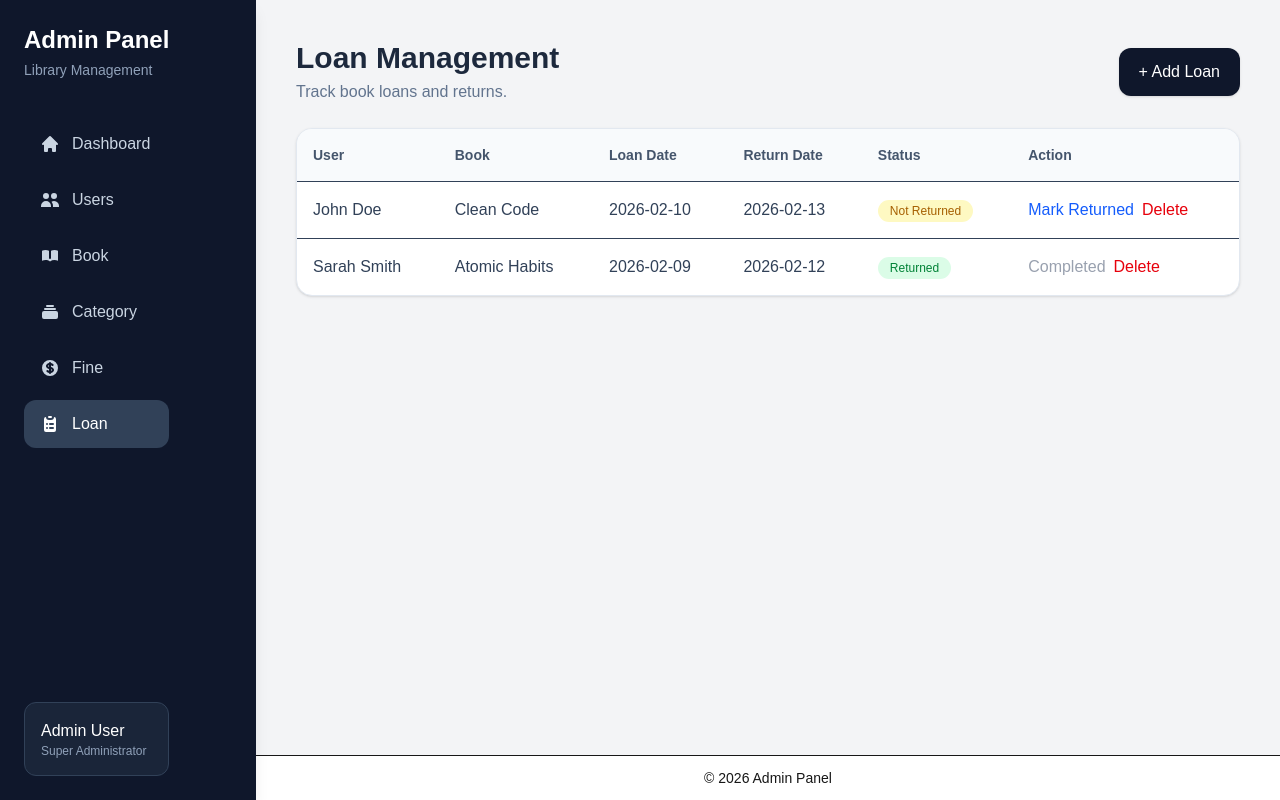
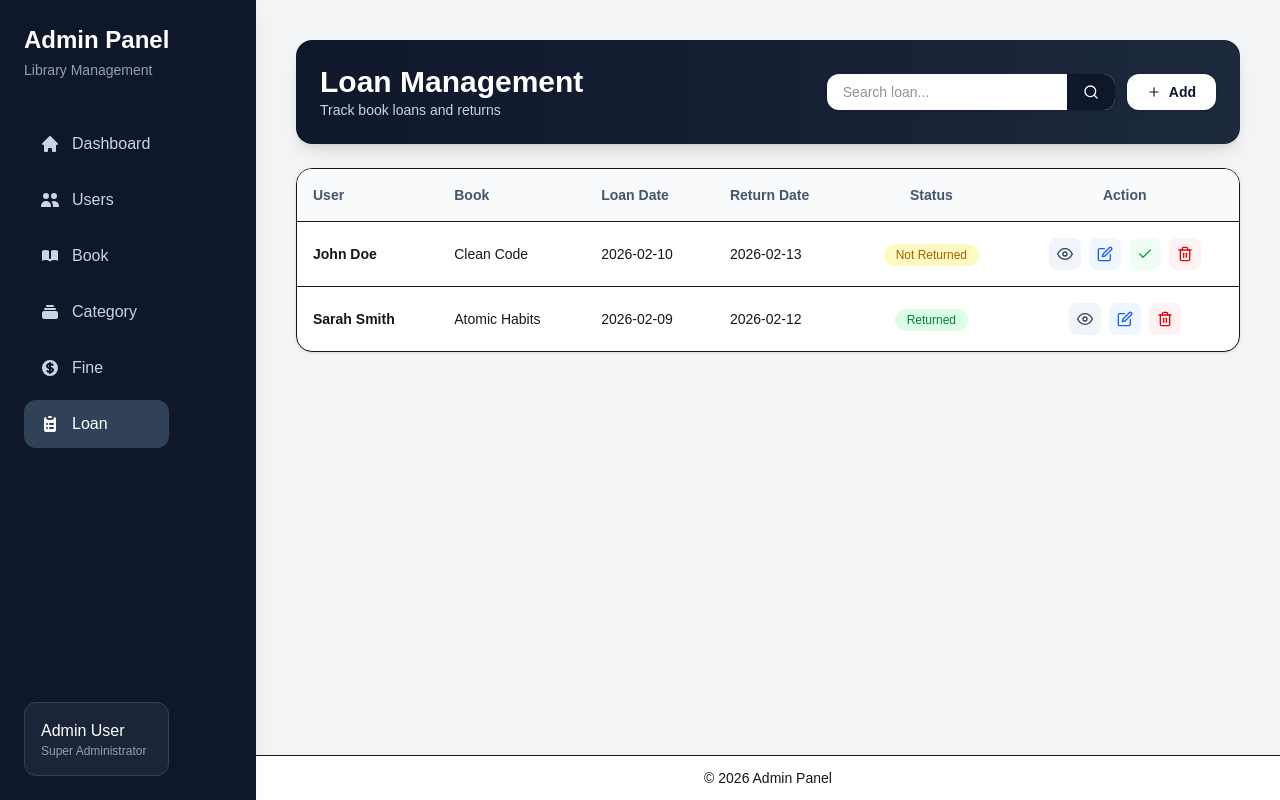
Before and after one commit to syidiqisyididiqi-hash/perpustakaan_frontend, a Next.js app: page /admin/loan in a window 1280 px wide. Built offline with nearby package versions, Linux system fonts and the light colour scheme.

Commit message:
Update loan

```diff
--- /dev/null
+++ b/app/admin/loan/create/page.tsx
@@ -0,0 +1,131 @@
+"use client";
+
+import { useState } from "react";
+import { useRouter } from "next/navigation";
+
+export default function CreateLoanPage() {
+  const router = useRouter();
+
+  const users = ["John Doe", "Sarah Smith", "Michael Lee"];
+  const books = ["Clean Code", "Atomic Habits", "The Pragmatic Programmer"];
+
+  const [form, setForm] = useState({
+    user: "",
+    book: "",
+    loanDate: "",
+    returnDate: "",
+  });
+
+  const handleChange = (e: any) => {
+    setForm({
+      ...form,
+      [e.target.name]: e.target.value,
+    });
+  };
+
+  const handleSubmit = (e: any) => {
+    e.preventDefault();
+    alert("Loan created successfully!");
+    router.push("/admin/loan");
+  };
+
+  return (
+    <div className="min-h-screen flex items-center justify-center bg-slate-50 p-6">
+      <div className="w-full max-w-3xl space-y-6">
+        <div className="bg-gradient-to-r from-slate-900 to-slate-800 rounded-2xl p-6 text-white shadow-lg text-center">
+          <h1 className="text-3xl font-bold">Create New Loan</h1>
+          <p className="text-slate-300 text-sm mt-1">
+            Add a new borrowing transaction
+          </p>
+        </div>
+
+        <div className="bg-white rounded-2xl shadow-lg border p-10">
+          <form onSubmit={handleSubmit} className="space-y-6">
+            <div className="grid md:grid-cols-2 gap-6">
+              <div>
+                <label className="text-sm font-semibold text-slate-600">
+                  Select User
+                </label>
+                <select
+                  name="user"
+                  value={form.user}
+                  onChange={handleChange}
+                  required
+                  className="mt-2 w-full border rounded-xl px-4 py-3 focus:ring-2 focus:ring-slate-800 outline-none bg-white"
+                >
+                  <option value="">Choose user</option>
+                  {users.map((u) => (
+                    <option key={u}>{u}</option>
+                  ))}
+                </select>
+              </div>
+
+              <div>
+                <label className="text-sm font-semibold text-slate-600">
+                  Select Book
+                </label>
+                <select
+                  name="book"
+                  value={form.book}
+                  onChange={handleChange}
+                  required
+                  className="mt-2 w-full border rounded-xl px-4 py-3 focus:ring-2 focus:ring-slate-800 outline-none bg-white"
+                >
+                  <option value="">Choose book</option>
+                  {books.map((b) => (
+                    <option key={b}>{b}</option>
+                  ))}
+                </select>
+              </div>
+
+              <div>
+                <label className="text-sm font-semibold text-slate-600">
+                  Loan Date
+                </label>
+                <input
+                  type="date"
+                  name="loanDate"
+                  value={form.loanDate}
+                  onChange={handleChange}
+                  required
+                  className="mt-2 w-full border rounded-xl px-4 py-3 focus:ring-2 focus:ring-slate-800 outline-none"
+                />
+              </div>
+
+              <div>
+                <label className="text-sm font-semibold text-slate-600">
+                  Return Date
+                </label>
+                <input
+                  type="date"
+                  name="returnDate"
+                  value={form.returnDate}
+                  onChange={handleChange}
+                  required
+                  className="mt-2 w-full border rounded-xl px-4 py-3 focus:ring-2 focus:ring-slate-800 outline-none"
+                />
+              </div>
+            </div>
+
+            <div className="flex gap-4 pt-4">
+              <button
+                type="submit"
+                className="flex-1 bg-slate-900 text-white py-3 rounded-xl font-semibold hover:bg-slate-800 transition"
+              >
+                Save Loan
+              </button>
+
+              <button
+                type="button"
+                onClick={() => router.back()}
+                className="flex-1 border py-3 rounded-xl font-semibold hover:bg-slate-100 transition"
+              >
+                Cancel
+              </button>
+            </div>
+          </form>
+        </div>
+      </div>
+    </div>
+  );
+}
--- a/app/admin/loan/page.tsx
+++ b/app/admin/loan/page.tsx
@@ -1,78 +1,212 @@
+"use client";
+
+import { useState } from "react";
+import Link from "next/link";
+import { FiSearch, FiPlus, FiTrash2, FiCheck, FiEye, FiX, FiEdit } from "react-icons/fi";
+
 export default function LoanPage() {
+  const [query, setQuery] = useState("");
+  const [selectedLoan, setSelectedLoan] = useState<any>(null);
+  const [editingLoan, setEditingLoan] = useState<any>(null);
+
+  const [loans, setLoans] = useState([
+    {
+      id: 1,
+      user: "John Doe",
+      book: "Clean Code",
+      loanDate: "2026-02-10",
+      returnDate: "2026-02-13",
+      returned: false,
+    },
+    {
+      id: 2,
+      user: "Sarah Smith",
+      book: "Atomic Habits",
+      loanDate: "2026-02-09",
+      returnDate: "2026-02-12",
+      returned: true,
+    },
+  ]);
+
+  const filtered = loans.filter(
+    (l) =>
+      l.user.toLowerCase().includes(query.toLowerCase()) ||
+      l.book.toLowerCase().includes(query.toLowerCase())
+  );
+
+  const handleDelete = (id: number) => {
+    if (confirm("Delete this loan?")) {
+      setLoans(loans.filter((l) => l.id !== id));
+    }
+  };
+
+  const handleReturn = (id: number) => {
+    setLoans(loans.map((l) => (l.id === id ? { ...l, returned: true } : l)));
+  };
+
+  const handleEditChange = (e: any) => {
+    setEditingLoan({
+      ...editingLoan,
+      [e.target.name]: e.target.value,
+    });
+  };
+
+  const saveEdit = () => {
+    setLoans(loans.map((l) => (l.id === editingLoan.id ? editingLoan : l)));
+    setEditingLoan(null);
+  };
+
   return (
     <div className="space-y-6">
+      <div className="bg-gradient-to-r from-slate-900 to-slate-800 rounded-2xl p-6 text-white shadow-lg">
+        <div className="flex flex-col md:flex-row md:items-center md:justify-between gap-4">
+          <div>
+            <h1 className="text-3xl font-bold">Loan Management</h1>
+            <p className="text-slate-300 text-sm">Track book loans and returns</p>
+          </div>
 
-      {/* Header */}
-      <div className="flex items-center justify-between">
-        <div>
-          <h2 className="text-3xl font-semibold text-slate-800">
-            Loan Management
-          </h2>
-          <p className="text-slate-500 mt-1">
-            Track book loans and returns.
-          </p>
+          <div className="flex gap-3 w-full md:w-auto">
+            <div className="flex bg-white rounded-xl overflow-hidden shadow w-full md:w-72">
+              <input
+                value={query}
+                onChange={(e) => setQuery(e.target.value)}
+                placeholder="Search loan..."
+                className="flex-1 px-4 py-2 text-sm outline-none text-slate-800"
+              />
+              <div className="px-4 bg-slate-900 text-white flex items-center">
+                <FiSearch />
+              </div>
+            </div>
+
+            <Link href="/admin/loan/create">
+              <button className="flex items-center gap-2 bg-white text-slate-900 px-5 py-2 rounded-xl text-sm font-semibold shadow hover:bg-slate-100 transition">
+                <FiPlus />
+                Add
+              </button>
+            </Link>
+
+          </div>
         </div>
-
-        {/* Add Loan Button */}
-        <button className="bg-slate-900 text-white px-5 py-3 rounded-xl shadow hover:bg-slate-800 transition">
-          + Add Loan
-        </button>
       </div>
 
-      {/* Table */}
-      <div className="bg-white rounded-2xl shadow-sm border border-slate-200 overflow-hidden">
-        <table className="w-full text-left">
-
-          <thead className="bg-slate-50 text-slate-600 text-sm">
+      <div className="hidden md:block bg-white rounded-2xl shadow border overflow-hidden">
+        <table className="w-full text-sm">
+          <thead className="bg-slate-50 text-slate-600">
             <tr>
-              <th className="p-4">User</th>
-              <th className="p-4">Book</th>
-              <th className="p-4">Loan Date</th>
-              <th className="p-4">Return Date</th>
-              <th className="p-4">Status</th>
-              <th className="p-4">Action</th>
+              <th className="p-4 text-left">User</th>
+              <th className="p-4 text-left">Book</th>
+              <th className="p-4 text-left">Loan Date</th>
+              <th className="p-4 text-left">Return Date</th>
+              <th className="p-4 text-center">Status</th>
+              <th className="p-4 text-center">Action</th>
             </tr>
           </thead>
 
-          <tbody className="text-slate-700">
+          <tbody>
+            {filtered.map((l) => (
+              <tr key={l.id} className="border-t hover:bg-slate-50">
+                <td className="p-4 font-semibold">{l.user}</td>
+                <td className="p-4">{l.book}</td>
+                <td className="p-4">{l.loanDate}</td>
+                <td className="p-4">{l.returnDate}</td>
+                <td className="p-4 text-center">
+                  {l.returned ? (
+                    <span className="bg-green-100 text-green-700 px-3 py-1 rounded-full text-xs">
+                      Returned
+                    </span>
+                  ) : (
+                    <span className="bg-yellow-100 text-yellow-700 px-3 py-1 rounded-full text-xs">
+                      Not Returned
+                    </span>
+                  )}
+                </td>
+                <td className="p-4 text-center">
+                  <div className="flex justify-center gap-2">
+                    <button
+                      onClick={() => setSelectedLoan(l)}
+                      className="p-2 bg-slate-100 text-slate-700 rounded-lg hover:bg-slate-200"
+                    >
+                      <FiEye size={16} />
+                    </button>
 
-            <tr className="border-t">
-              <td className="p-4 font-medium">John Doe</td>
-              <td className="p-4">Clean Code</td>
-              <td className="p-4">2026-02-10</td>
-              <td className="p-4">2026-02-13</td>
-              <td className="p-4">
-                <span className="bg-yellow-100 text-yellow-700 px-3 py-1 rounded-full text-xs">
-                  Not Returned
-                </span>
-              </td>
-              <td className="p-4 space-x-2">
-                <button className="text-blue-600 hover:underline">Mark Returned</button>
-                <button className="text-red-600 hover:underline">Delete</button>
-              </td>
-            </tr>
+                    <button
+                      onClick={() => setEditingLoan(l)}
+                      className="p-2 bg-blue-50 text-blue-600 rounded-lg hover:bg-blue-100"
+                    >
+                      <FiEdit size={16} />
+                    </button>
 
-            <tr className="border-t">
-              <td className="p-4 font-medium">Sarah Smith</td>
-              <td className="p-4">Atomic Habits</td>
-              <td className="p-4">2026-02-09</td>
-              <td className="p-4">2026-02-12</td>
-              <td className="p-4">
-                <span className="bg-green-100 text-green-700 px-3 py-1 rounded-full text-xs">
-                  Returned
-                </span>
-              </td>
-              <td className="p-4 space-x-2">
-                <button className="text-gray-400 cursor-not-allowed">Completed</button>
-                <button className="text-red-600 hover:underline">Delete</button>
-              </td>
-            </tr>
+                    {!l.returned && (
+                      <button
+                        onClick={() => handleReturn(l.id)}
+                        className="p-2 bg-green-50 text-green-600 rounded-lg hover:bg-green-100"
+                      >
+                        <FiCheck size={16} />
+                      </button>
+                    )}
 
+                    <button
+                      onClick={() => handleDelete(l.id)}
+                      className="p-2 bg-red-50 text-red-600 rounded-lg hover:bg-red-100"
+                    >
+                      <FiTrash2 size={16} />
+                    </button>
+                  </div>
+                </td>
+              </tr>
+            ))}
           </tbody>
-
         </table>
       </div>
 
+      {editingLoan && (
+        <div className="fixed inset-0 bg-black/40 flex items-center justify-center z-50">
+          <div className="bg-white rounded-2xl p-6 w-[420px] shadow-xl space-y-5">
+            <div className="flex justify-between items-center">
+              <h2 className="text-xl font-bold">Edit Loan</h2>
+              <button onClick={() => setEditingLoan(null)}>
+                <FiX size={20} />
+              </button>
+            </div>
+
+            <div className="space-y-4">
+              <input
+                name="user"
+                value={editingLoan.user}
+                onChange={handleEditChange}
+                className="w-full border rounded-xl px-4 py-3"
+              />
+              <input
+                name="book"
+                value={editingLoan.book}
+                onChange={handleEditChange}
+                className="w-full border rounded-xl px-4 py-3"
+              />
+              <input
+                type="date"
+                name="loanDate"
+                value={editingLoan.loanDate}
+                onChange={handleEditChange}
+                className="w-full border rounded-xl px-4 py-3"
+              />
+              <input
+                type="date"
+                name="returnDate"
+                value={editingLoan.returnDate}
+                onChange={handleEditChange}
+                className="w-full border rounded-xl px-4 py-3"
+              />
+            </div>
+
+            <button
+              onClick={saveEdit}
+              className="w-full py-3 bg-slate-900 text-white rounded-xl"
+            >
+              Save Changes
+            </button>
+          </div>
+        </div>
+      )}
     </div>
   );
 }
```
